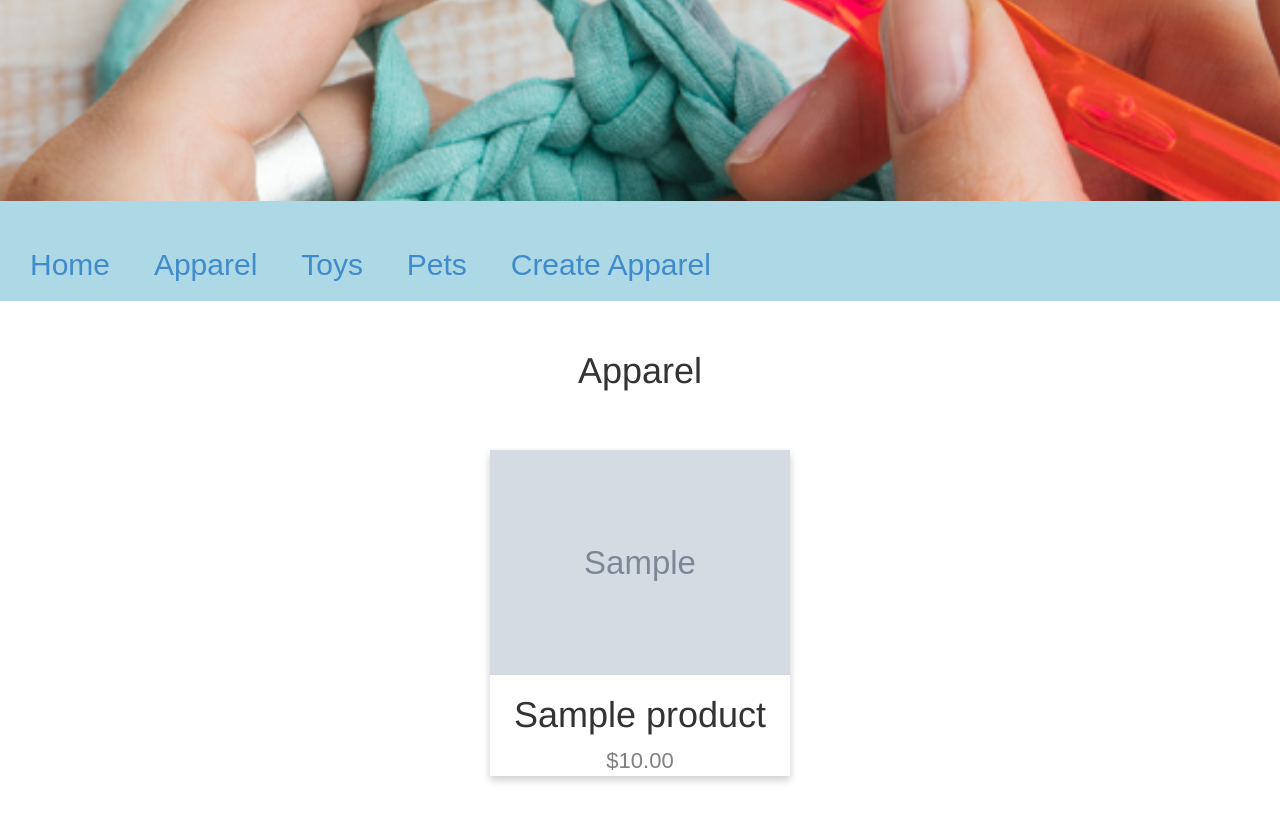
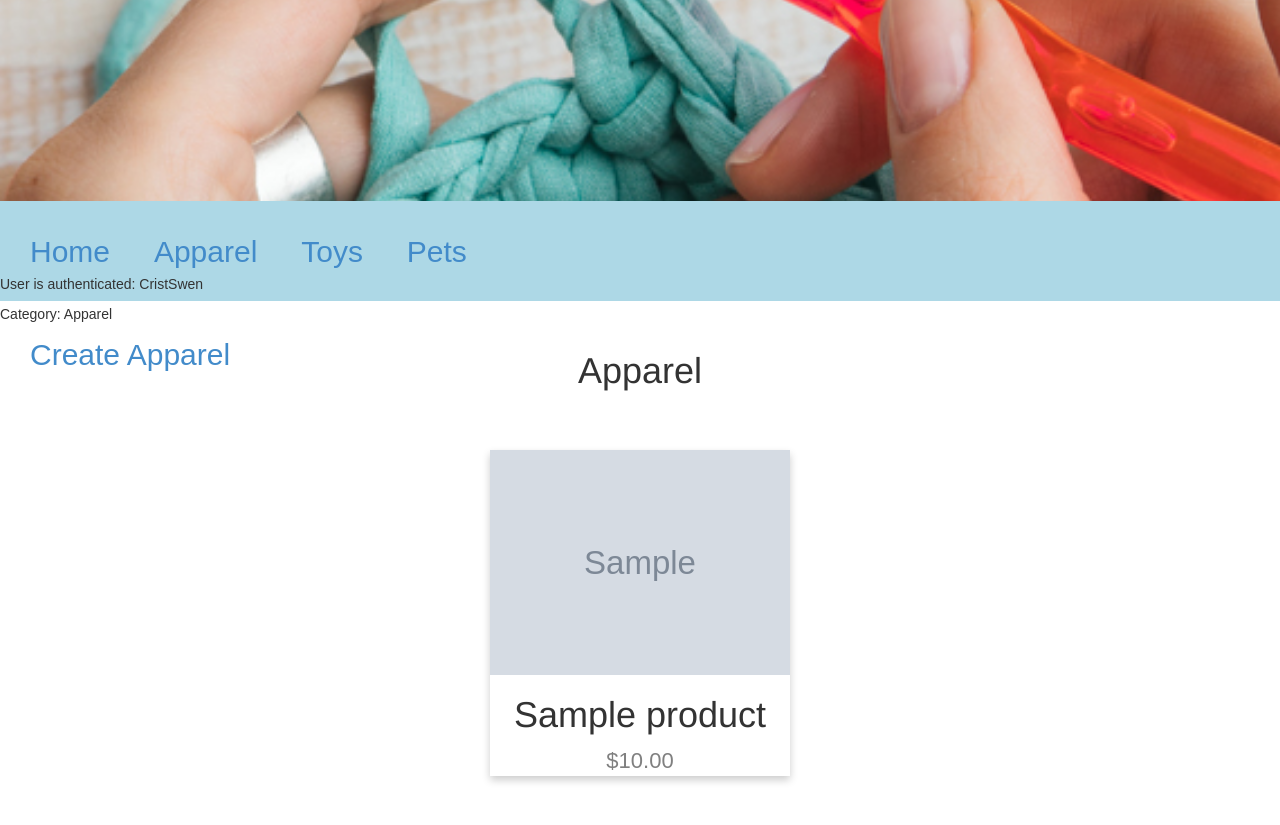
Before and after one commit to CristSwen/CrochetiveWebsite, a Django app: template CrochetiveWebsite/app/templates/app/index.html in a window 1280 px wide. Shown: the part 754-1579 px from the top of the page. Run offline with Django 3.2, Linux system fonts and the light colour scheme; a user stored in the database is signed in; tables that the repository leaves empty hold one stand-in row (values such as "Sample post"); the template is opened without the code that fills it: values that come from a table or form of the project are taken from there, most other values are stand-ins (such as "Sample title", 1, 10 or a date in 2020); grey boxes marked "Sample" are stand-in pictures; some libraries are stand-ins or nearby versions.

Commit message:
Added some lines for me to be able to debug why my buttons aren't showing

```diff
--- a/CrochetiveWebsite/app/static/app/content/site.css
+++ b/CrochetiveWebsite/app/static/app/content/site.css
@@ -195,7 +195,7 @@ input[type="checkbox"].input-validation-error {
 /****    CREATE/EDIT/DELTE BUTTONS STYLING STARTS HERE    ****/
 
 .create_button {
-    z-index: -1;
+
 }
 
 
--- a/CrochetiveWebsite/app/templates/app/index.html
+++ b/CrochetiveWebsite/app/templates/app/index.html
@@ -22,7 +22,11 @@
         <a href="#pets">Pets</a>
         {% for category in categories %}
             {% if user.is_authenticated %}
+                <p>User is authenticated: {{ user.username }}</p> <!--LINE FOR DEBUGGING-->
+                <p>Category: {{ category.name }}</p> <!--LINE FOR DEBUGGING-->
                 <a class="create_button" href="{% url 'create_product' category.id %}">Create {{ category.name }}</a>
+            {% else %}
+                <p>User is not authenticated</p> <!--LINE FOR DEBUGGING-->
             {% endif %}
         {% endfor %}
     </nav>
```
Also changed, not shown: CrochetiveWebsite/db.sqlite3.
